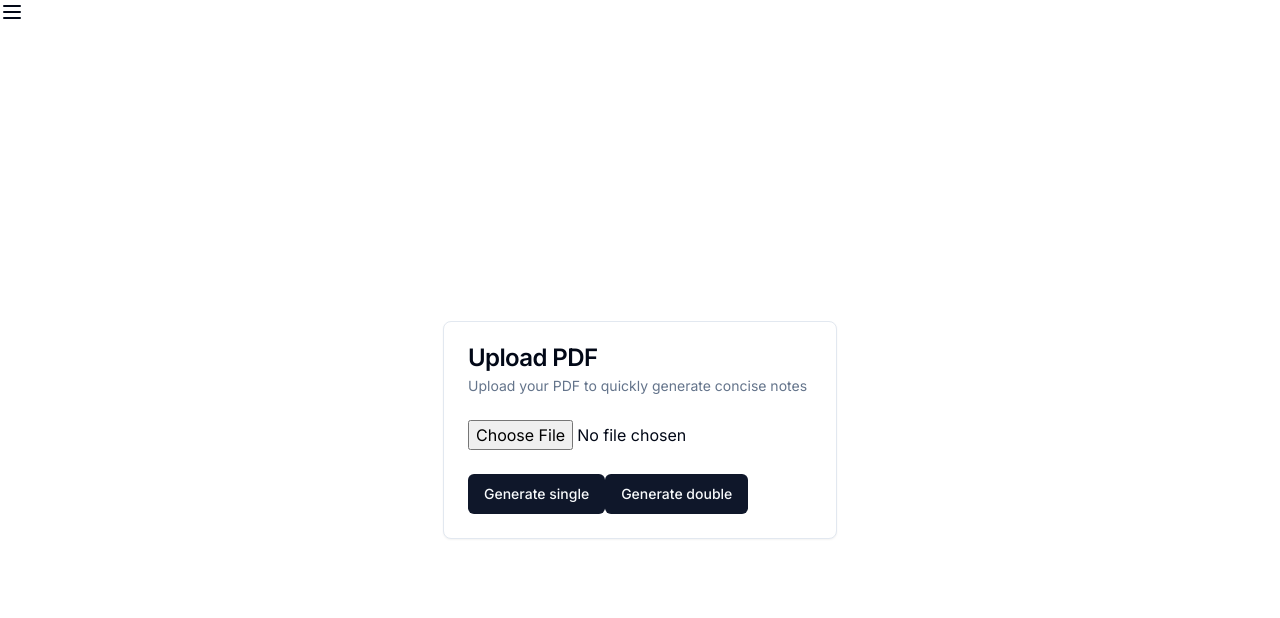
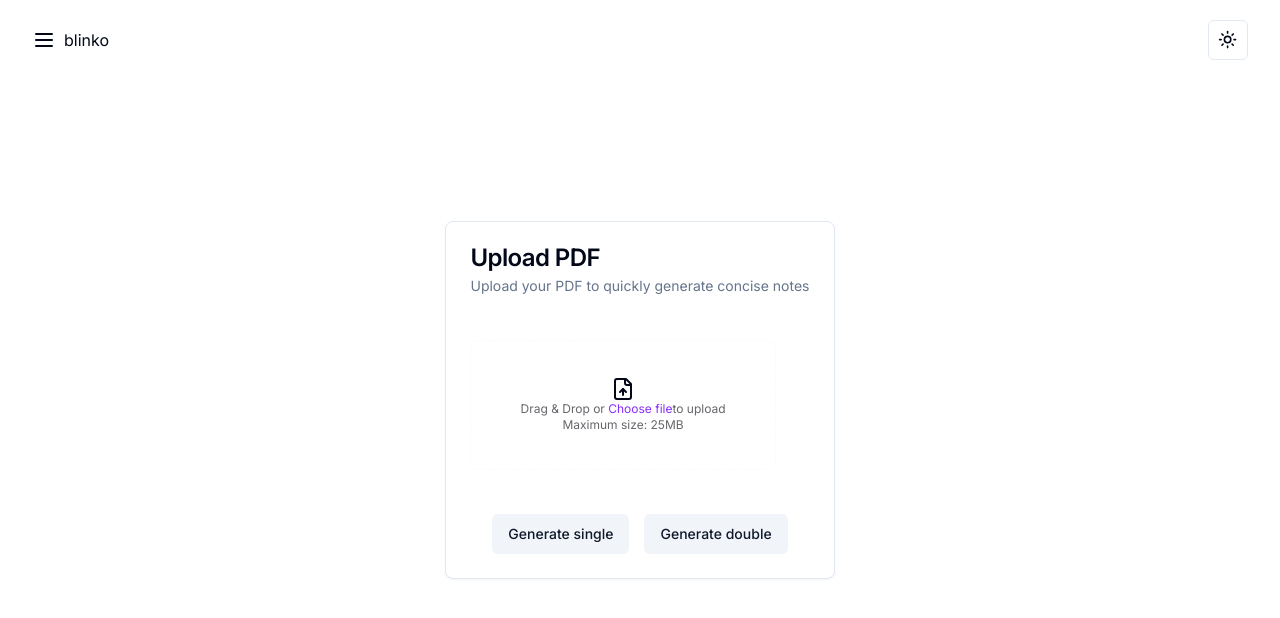
Before and after one commit to mohammedfarisofficial/short-note-for-collage, a Next.js app in the folder nextjs-client/: page / in a window 1280 px wide. Shown: the top 618 px of the page. Built offline with nearby package versions, Linux system fonts and the light colour scheme.

Commit message:
dropbox basic setup

```diff
--- a/nextjs-client/app/layout.jsx
+++ b/nextjs-client/app/layout.jsx
@@ -1,18 +1,27 @@
 "use client";
 import { Inter } from "next/font/google";
 import "./globals.css";
+import { ThemeProvider } from "@/components/theme/theme-provider";
+
 
 const inter = Inter({ subsets: ["latin"] });
 
-import Navbar from "@/components/navbar/navbar"
+import Navbar from "@/components/navbar/navbar";
 
 export default function RootLayout({ children }) {
   return (
     <html lang="en">
       <body className={inter.className}>
-        <Navbar/>
-        {children}
-        </body>
+        <ThemeProvider
+          attribute="class"
+          defaultTheme="system"
+          enableSystem
+          disableTransitionOnChange
+        >
+          <Navbar />
+          {children}
+        </ThemeProvider>
+      </body>
     </html>
   );
 }
--- a/nextjs-client/app/page.jsx
+++ b/nextjs-client/app/page.jsx
@@ -21,6 +21,7 @@
   CardHeader,
   CardTitle,
 } from "@/components/ui/card";
+import DropBox from "@/components/ui/drop-box";
 
 const page = () => {
   const [bits, setBits] = useState([{ title: "", content: "" }]);
@@ -396,8 +397,6 @@
   };
   return (
     <div className="w-full h-[100vh] px-20 flex justify-center items-center">
-      {pdfFile && pdfFile.name}
-
       <Card>
         <CardHeader>
           <CardTitle>Upload PDF</CardTitle>
@@ -406,16 +405,15 @@
           </CardDescription>
         </CardHeader>
         <CardContent>
-          <input
-            type="file"
-            onChange={(e) => setPdfFile(e.target.files[0])}
-            name="upload-file"
-            id=""
-          />
+          <DropBox file={pdfFile} setFile={setPdfFile} />
         </CardContent>
-        <CardFooter>
-          <Button onClick={generatePDF}>Generate single</Button>
-          <Button onClick={generatePDFDoubleSide}>Generate double</Button>
+        <CardFooter className="flex justify-center gap-[15px]">
+          <Button variant="secondary" onClick={generatePDF}>
+            Generate single
+          </Button>
+          <Button variant="secondary" onClick={generatePDFDoubleSide}>
+            Generate double
+          </Button>
         </CardFooter>
       </Card>
     </div>
--- a/nextjs-client/components/navbar/navbar.jsx
+++ b/nextjs-client/components/navbar/navbar.jsx
@@ -6,11 +6,22 @@
   SheetTitle,
   SheetTrigger,
 } from "@/components/ui/sheet";
-import { Menu } from "lucide-react";
+import {
+  DropdownMenu,
+  DropdownMenuContent,
+  DropdownMenuItem,
+  DropdownMenuTrigger,
+} from "@/components/ui/dropdown-menu";
+import { Button } from "@/components/ui/button";
+import { Moon, Sun, Menu } from "lucide-react";
+import { useTheme } from "next-themes";
 
 const Navbar = () => {
+  const { setTheme } = useTheme();
+
   return (
-    <div>
+    <div className="flex px-[2rem] items-center fixed  justify-between h-[80px] w-full">
+      <div className="flex items-center">
         <Sheet>
           <SheetTrigger>
             <Menu />
@@ -25,6 +36,28 @@
             </SheetHeader>
           </SheetContent>
         </Sheet>
+        <h2 className="pl-2">blinko</h2>
+      </div>
+      <DropdownMenu>
+        <DropdownMenuTrigger asChild>
+          <Button variant="outline" size="icon">
+            <Sun className="h-[1.2rem] w-[1.2rem] rotate-0 scale-100 transition-all dark:-rotate-90 dark:scale-0" />
+            <Moon className="absolute h-[1.2rem] w-[1.2rem] rotate-90 scale-0 transition-all dark:rotate-0 dark:scale-100" />
+            <span className="sr-only">Toggle theme</span>
+          </Button>
+        </DropdownMenuTrigger>
+        <DropdownMenuContent align="end">
+          <DropdownMenuItem onClick={() => setTheme("light")}>
+            Light
+          </DropdownMenuItem>
+          <DropdownMenuItem onClick={() => setTheme("dark")}>
+            Dark
+          </DropdownMenuItem>
+          <DropdownMenuItem onClick={() => setTheme("system")}>
+            System
+          </DropdownMenuItem>
+        </DropdownMenuContent>
+      </DropdownMenu>
     </div>
   );
 };
--- /dev/null
+++ b/nextjs-client/components/theme/theme-provider.jsx
@@ -0,0 +1,8 @@
+"use client";
+
+import * as React from "react";
+import { ThemeProvider as NextThemesProvider } from "next-themes";
+
+export function ThemeProvider({ children, ...props }) {
+  return <NextThemesProvider {...props}>{children}</NextThemesProvider>;
+}
--- /dev/null
+++ b/nextjs-client/components/ui/drop-box.jsx
@@ -0,0 +1,56 @@
+"use client";
+import { useEffect } from "react";
+import {File, FileUp, CircleX } from "lucide-react";
+
+const DropFile = ({ file, setFile }) => {
+  const handleFileChange = (event) => {
+    setFile(event.target.files[0]);
+  };
+
+  const removeFileHandler = () => {
+    setFile(null);
+  };
+
+  useEffect(() => {
+    console.log(file);
+  }, [file]);
+
+  return (
+    <div
+      className={`w-[90%] h-[130px] my-5 dark:bg-[#1d1e24] bg-[#fff] rounded-lg flex justify-center items-center relative flex-col border border-dashed border-[#E1D1FA24] transition-all duration-200 ${
+        file ? "bg-[#892eff26] hover:bg-[#892eff26]" : "hover:bg-[#161619]"
+      }`}
+    >
+      {file ? (
+        <>
+          <div
+            onClick={removeFileHandler}
+            className="absolute top-4 right-4 cursor-pointer"
+          >
+            <CircleX />
+          </div>
+          <File />
+          <p>{file?.name}</p>
+          <p>Size: {(file?.size / 1024).toFixed(2)}KB</p>
+        </>
+      ) : (
+        <>
+          <FileUp />
+          <p className="text-xs text-[#66676b]">
+            Drag & Drop or <span className="text-[#892eff]">Choose file</span>
+            to upload
+          </p>
+          <p className="text-xs text-[#66676b]">Maximum size: 25MB</p>
+          <input
+            accept="application/pdf"
+            type="file"
+            onChange={handleFileChange}
+            className="absolute inset-0 opacity-0 cursor-pointer"
+          />
+        </>
+      )}
+    </div>
+  );
+};
+
+export default DropFile;
--- /dev/null
+++ b/nextjs-client/components/ui/dropdown-menu.jsx
@@ -0,0 +1,157 @@
+"use client"
+
+import * as React from "react"
+import * as DropdownMenuPrimitive from "@radix-ui/react-dropdown-menu"
+import { Check, ChevronRight, Circle } from "lucide-react"
+
+import { cn } from "@/lib/utils"
+
+const DropdownMenu = DropdownMenuPrimitive.Root
+
+const DropdownMenuTrigger = DropdownMenuPrimitive.Trigger
+
+const DropdownMenuGroup = DropdownMenuPrimitive.Group
+
+const DropdownMenuPortal = DropdownMenuPrimitive.Portal
+
+const DropdownMenuSub = DropdownMenuPrimitive.Sub
+
+const DropdownMenuRadioGroup = DropdownMenuPrimitive.RadioGroup
+
+const DropdownMenuSubTrigger = React.forwardRef(({ className, inset, children, ...props }, ref) => (
+  <DropdownMenuPrimitive.SubTrigger
+    ref={ref}
+    className={cn(
+      "flex cursor-default select-none items-center rounded-sm px-2 py-1.5 text-sm outline-none focus:bg-accent data-[state=open]:bg-accent",
+      inset && "pl-8",
+      className
+    )}
+    {...props}>
+    {children}
+    <ChevronRight className="ml-auto h-4 w-4" />
+  </DropdownMenuPrimitive.SubTrigger>
+))
+DropdownMenuSubTrigger.displayName =
+  DropdownMenuPrimitive.SubTrigger.displayName
+
+const DropdownMenuSubContent = React.forwardRef(({ className, ...props }, ref) => (
+  <DropdownMenuPrimitive.SubContent
+    ref={ref}
+    className={cn(
+      "z-50 min-w-[8rem] overflow-hidden rounded-md border bg-popover p-1 text-popover-foreground shadow-lg data-[state=open]:animate-in data-[state=closed]:animate-out data-[state=closed]:fade-out-0 data-[state=open]:fade-in-0 data-[state=closed]:zoom-out-95 data-[state=open]:zoom-in-95 data-[side=bottom]:slide-in-from-top-2 data-[side=left]:slide-in-from-right-2 data-[side=right]:slide-in-from-left-2 data-[side=top]:slide-in-from-bottom-2",
+      className
+    )}
+    {...props} />
+))
+DropdownMenuSubContent.displayName =
+  DropdownMenuPrimitive.SubContent.displayName
+
+const DropdownMenuContent = React.forwardRef(({ className, sideOffset = 4, ...props }, ref) => (
+  <DropdownMenuPrimitive.Portal>
+    <DropdownMenuPrimitive.Content
+      ref={ref}
+      sideOffset={sideOffset}
+      className={cn(
+        "z-50 min-w-[8rem] overflow-hidden rounded-md border bg-popover p-1 text-popover-foreground shadow-md data-[state=open]:animate-in data-[state=closed]:animate-out data-[state=closed]:fade-out-0 data-[state=open]:fade-in-0 data-[state=closed]:zoom-out-95 data-[state=open]:zoom-in-95 data-[side=bottom]:slide-in-from-top-2 data-[side=left]:slide-in-from-right-2 data-[side=right]:slide-in-from-left-2 data-[side=top]:slide-in-from-bottom-2",
+        className
+      )}
+      {...props} />
+  </DropdownMenuPrimitive.Portal>
+))
+DropdownMenuContent.displayName = DropdownMenuPrimitive.Content.displayName
+
+const DropdownMenuItem = React.forwardRef(({ className, inset, ...props }, ref) => (
+  <DropdownMenuPrimitive.Item
+    ref={ref}
+    className={cn(
+      "relative flex cursor-default select-none items-center rounded-sm px-2 py-1.5 text-sm outline-none transition-colors focus:bg-accent focus:text-accent-foreground data-[disabled]:pointer-events-none data-[disabled]:opacity-50",
+      inset && "pl-8",
+      className
+    )}
+    {...props} />
+))
+DropdownMenuItem.displayName = DropdownMenuPrimitive.Item.displayName
+
+const DropdownMenuCheckboxItem = React.forwardRef(({ className, children, checked, ...props }, ref) => (
+  <DropdownMenuPrimitive.CheckboxItem
+    ref={ref}
+    className={cn(
+      "relative flex cursor-default select-none items-center rounded-sm py-1.5 pl-8 pr-2 text-sm outline-none transition-colors focus:bg-accent focus:text-accent-foreground data-[disabled]:pointer-events-none data-[disabled]:opacity-50",
+      className
+    )}
+    checked={checked}
+    {...props}>
+    <span className="absolute left-2 flex h-3.5 w-3.5 items-center justify-center">
+      <DropdownMenuPrimitive.ItemIndicator>
+        <Check className="h-4 w-4" />
+      </DropdownMenuPrimitive.ItemIndicator>
+    </span>
+    {children}
+  </DropdownMenuPrimitive.CheckboxItem>
+))
+DropdownMenuCheckboxItem.displayName =
+  DropdownMenuPrimitive.CheckboxItem.displayName
+
+const DropdownMenuRadioItem = React.forwardRef(({ className, children, ...props }, ref) => (
+  <DropdownMenuPrimitive.RadioItem
+    ref={ref}
+    className={cn(
+      "relative flex cursor-default select-none items-center rounded-sm py-1.5 pl-8 pr-2 text-sm outline-none transition-colors focus:bg-accent focus:text-accent-foreground data-[disabled]:pointer-events-none data-[disabled]:opacity-50",
+      className
+    )}
+    {...props}>
+    <span className="absolute left-2 flex h-3.5 w-3.5 items-center justify-center">
+      <DropdownMenuPrimitive.ItemIndicator>
+        <Circle className="h-2 w-2 fill-current" />
+      </DropdownMenuPrimitive.ItemIndicator>
+    </span>
+    {children}
+  </DropdownMenuPrimitive.RadioItem>
+))
+DropdownMenuRadioItem.displayName = DropdownMenuPrimitive.RadioItem.displayName
+
+const DropdownMenuLabel = React.forwardRef(({ className, inset, ...props }, ref) => (
+  <DropdownMenuPrimitive.Label
+    ref={ref}
+    className={cn("px-2 py-1.5 text-sm font-semibold", inset && "pl-8", className)}
+    {...props} />
+))
+DropdownMenuLabel.displayName = DropdownMenuPrimitive.Label.displayName
+
+const DropdownMenuSeparator = React.forwardRef(({ className, ...props }, ref) => (
+  <DropdownMenuPrimitive.Separator
+    ref={ref}
+    className={cn("-mx-1 my-1 h-px bg-muted", className)}
+    {...props} />
+))
+DropdownMenuSeparator.displayName = DropdownMenuPrimitive.Separator.displayName
+
+const DropdownMenuShortcut = ({
+  className,
+  ...props
+}) => {
+  return (
+    (<span
+      className={cn("ml-auto text-xs tracking-widest opacity-60", className)}
+      {...props} />)
+  );
+}
+DropdownMenuShortcut.displayName = "DropdownMenuShortcut"
+
+export {
+  DropdownMenu,
+  DropdownMenuTrigger,
+  DropdownMenuContent,
+  DropdownMenuItem,
+  DropdownMenuCheckboxItem,
+  DropdownMenuRadioItem,
+  DropdownMenuLabel,
+  DropdownMenuSeparator,
+  DropdownMenuShortcut,
+  DropdownMenuGroup,
+  DropdownMenuPortal,
+  DropdownMenuSub,
+  DropdownMenuSubContent,
+  DropdownMenuSubTrigger,
+  DropdownMenuRadioGroup,
+}
--- a/nextjs-client/package.json
+++ b/nextjs-client/package.json
@@ -10,12 +10,14 @@
   },
   "dependencies": {
     "@radix-ui/react-dialog": "^1.1.1",
+    "@radix-ui/react-dropdown-menu": "^2.1.1",
     "@radix-ui/react-slot": "^1.1.0",
     "class-variance-authority": "^0.7.0",
     "clsx": "^2.1.1",
     "jspdf": "^2.5.1",
     "lucide-react": "^0.408.0",
     "next": "14.2.5",
+    "next-themes": "^0.3.0",
     "pdfjs-dist": "^4.4.168",
     "react": "^18",
     "react-dom": "^18",
```
Also changed, not shown: 1 other file (tests, documents, lock files or other folders). Lines whose indentation alone changed are shown as unchanged.
